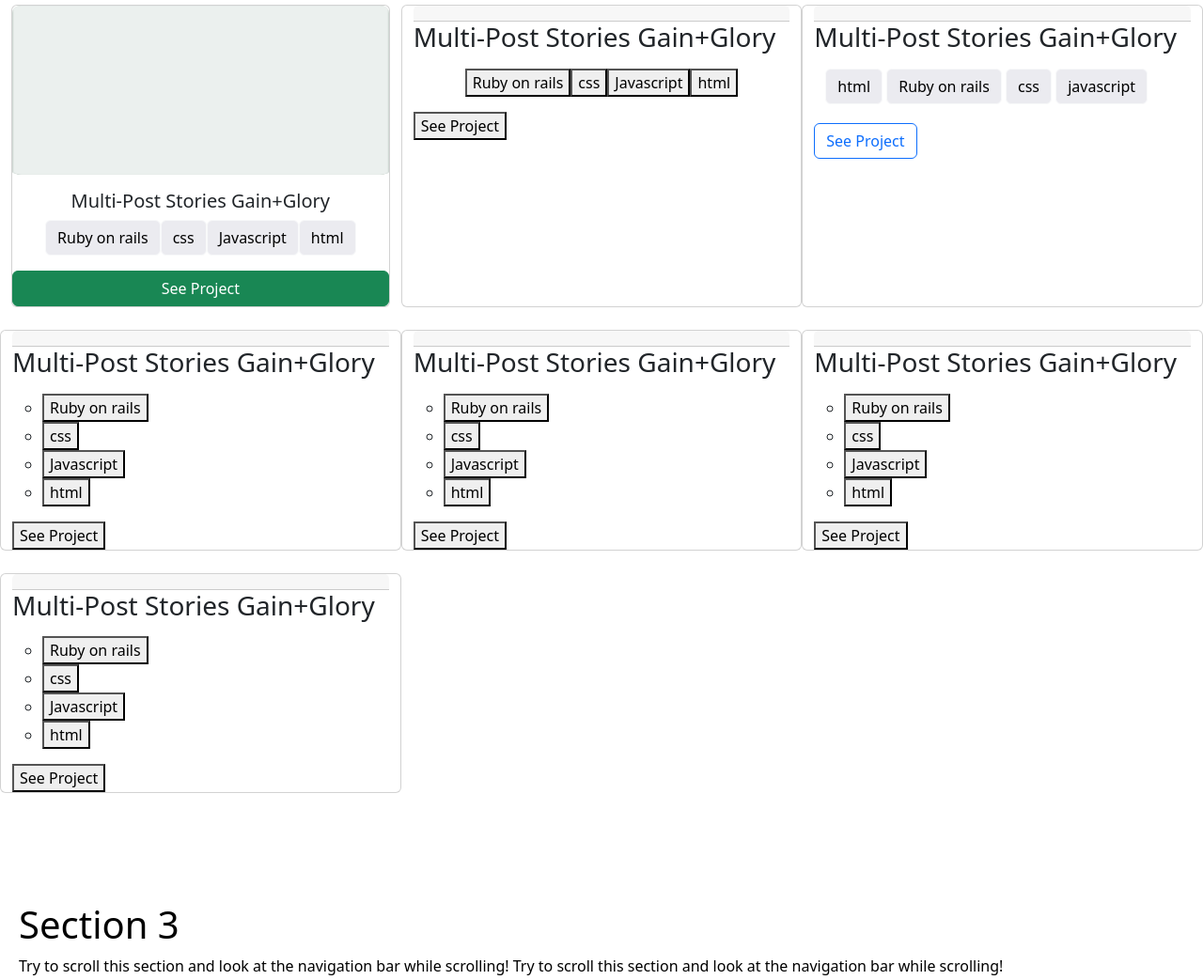
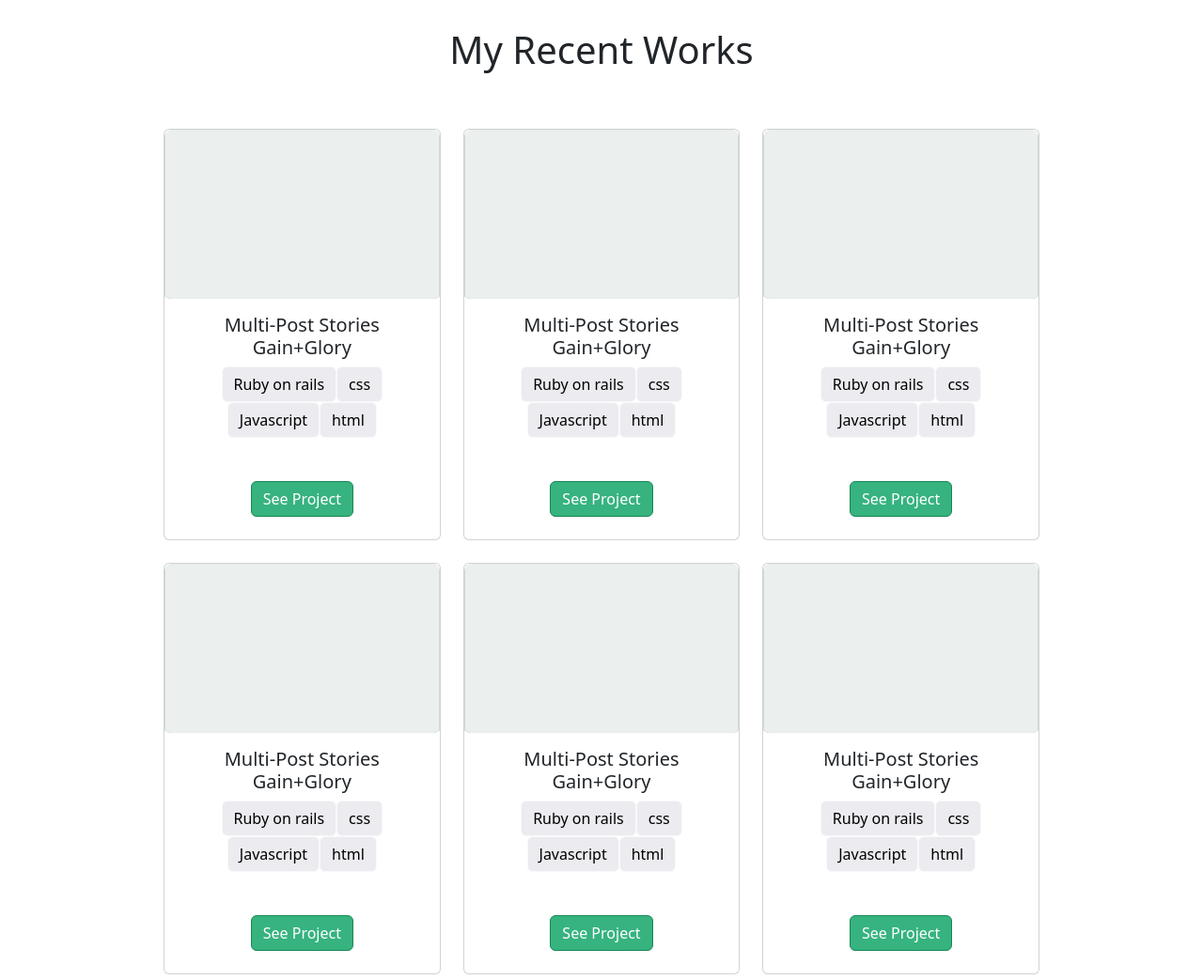
Before and after one commit to amentetteh/my-bootstrap-portfolio, a plain HTML site: page index.html in a window 1280 px wide. Shown: the part 1270-2313 px from the top of the page at 94% size. Drawn offline with nearby package versions, Linux system fonts and the light colour scheme.

Commit message:
Update index.html

```diff
--- a/index.html
+++ b/index.html
@@ -1,7 +1,7 @@
 <!DOCTYPE html>
 <html lang="en">
 <head>
-  <title>My Bootstrap Portfolio</title>
+  <title>Amen's Bootstrap Portfolio</title>
   <meta charset="utf-8">
   <meta name="viewport" content="width=device-width, initial-scale=1">
   <link href="https://cdn.jsdelivr.net/npm/bootstrap@5.2.1/dist/css/bootstrap.min.css" rel="stylesheet">
@@ -11,7 +11,10 @@
       position: relative;
   }
   .btn-light {
-    background: #ebebf0;7
+    background: #ebebf0;
+  }
+  .btn-success {
+    background: #36b37f
   }
   </style>
 </head>
@@ -67,133 +70,103 @@ style="padding:100px 20px; background-image: url('assets/images/header-llustrati
    <span style="margin: 30px auto 600px;"><img src="assets/images/disabled.png" alt="Action"></span>
 </div>
 
-<div id="about" class="container-fluid style="padding:100px 20px;">
-  <h1>My Recent Works</h1>
+<div id="about" class="container-fluid d-flex flex-column flex-wrap justify-content-center align-items-center" style="padding:20px 24px; width: auto; margin: auto 150px">
+  <h1 style="margin: 60px auto;">My Recent Works</h1>
   <ul class="row row-cols-1 row-cols-md-3 g-4 list-unstyled">
     <li>
-      <div class="card text-center" style="width: auto;">
+      <div class="card text-center d-flex flex-column flex-wrap justify-content-center align-items-center">
         <img src="assets/images/img-plaholder.png" class="card-img-top" alt="Card Header" style="height: 180px; border: #42526e; background: transparent; width: 100%; border-top-left-radius: 8px; border-top-right-radius: 8px;">
         <div class="card-body">
           <h5 class="card-title">Multi-Post Stories Gain+Glory</h5>
-          <ul class="list-unstyled d-flex justify-content-center align-items-center flex-wrap">
+          <ul class="container-fluid list-unstyled d-flex justify-content-center align-items-center flex-wrap">
             <li> <a href="#" class="btn btn-light text-black">Ruby on rails</a></li>
             <li> <a href="#" class="btn btn-light">css</a></li>
             <li> <a href="#" class="btn btn-light">Javascript</a></li>
             <li> <a href="#" class="btn btn-light">html</a></li>
            </ul>
         </div>
-        <a href="#" class="btn btn-success">See Project</a>
+        <a href="#" class="btn btn-success" style="margin: 30px auto 24px;">See Project</a>
       </div>
     </li>
-    <li class="card">
-      <header class="card-header"></header>
-      <div class="card-content">
-        <h3 class="project-title">Multi-Post Stories Gain+Glory</h3>
-        <p class="project-tags">
-
-        <ul class="list-unstyled d-flex justify-content-center align-items-center flex-wrap">
-          <li><button class="tag-button">Ruby on rails</button></li>
-          <li><button class="tag-button">css</button></li>
-          <li><button class="tag-button">Javascript</button></li>
-          <li><button class="tag-button">html</button></li>
+    <li>
+      <div class="card text-center d-flex flex-column flex-wrap justify-content-center align-items-center">
+        <img src="assets/images/img-plaholder.png" class="card-img-top" alt="Card Header" style="height: 180px; border: #42526e; background: transparent; width: 100%; border-top-left-radius: 8px; border-top-right-radius: 8px;">
+        <div class="card-body">
+          <h5 class="card-title">Multi-Post Stories Gain+Glory</h5>
+          <ul class="container-fluid list-unstyled d-flex justify-content-center align-items-center flex-wrap">
+            <li> <a href="#" class="btn btn-light text-black">Ruby on rails</a></li>
+            <li> <a href="#" class="btn btn-light">css</a></li>
+            <li> <a href="#" class="btn btn-light">Javascript</a></li>
+            <li> <a href="#" class="btn btn-light">html</a></li>
            </ul>
-        </p>
-
-        <button class="green-button" id="detail-button">See Project</button>
+        </div>
+        <a href="#" class="btn btn-success" style="margin: 30px auto 24px;">See Project</a>
       </div>
     </li>
-
-    <li class="card">
-      <header class="card-header"></header>
-      <div class="card-content">
-        <h3 class="project-title">Multi-Post Stories Gain+Glory</h3>
-        <p class="project-tags">
-
-          <div class="container-fluid" >
-            <button type="button" class="btn btn-light">html</button>
-            <button type="button" class="btn btn-light">Ruby on rails</button>
-            <button type="button" class="btn btn-light">css</button>
-            <button type="button" class="btn btn-light">javascript</button>
+    <li>
+      <div class="card text-center d-flex flex-column flex-wrap justify-content-center align-items-center">
+        <img src="assets/images/img-plaholder.png" class="card-img-top" alt="Card Header" style="height: 180px; border: #42526e; background: transparent; width: 100%; border-top-left-radius: 8px; border-top-right-radius: 8px;">
+        <div class="card-body">
+          <h5 class="card-title">Multi-Post Stories Gain+Glory</h5>
+          <ul class="container-fluid list-unstyled d-flex justify-content-center align-items-center flex-wrap">
+            <li> <a href="#" class="btn btn-light text-black">Ruby on rails</a></li>
+            <li> <a href="#" class="btn btn-light">css</a></li>
+            <li> <a href="#" class="btn btn-light">Javascript</a></li>
+            <li> <a href="#" class="btn btn-light">html</a></li>
+           </ul>
         </div>
-          <button type="button" class="btn btn-outline-primary" style="margin-top: 5%;">See Project</button>
+        <a href="#" class="btn btn-success" style="margin: 30px auto 24px;">See Project</a>
       </div>
     </li>
-
-    <li class="card">
-      <header class="card-header"></header>
-      <div class="card-content">
-        <h3 class="project-title">Multi-Post Stories Gain+Glory</h3>
-        <p class="project-tags">
-
-        <ul class="project-tags-list">
-          <li><button class="tag-button">Ruby on rails</button></li>
-          <li><button class="tag-button">css</button></li>
-          <li><button class="tag-button">Javascript</button></li>
-          <li><button class="tag-button">html</button></li>
+    <li>
+      <div class="card text-center d-flex flex-column flex-wrap justify-content-center align-items-center">
+        <img src="assets/images/img-plaholder.png" class="card-img-top" alt="Card Header" style="height: 180px; border: #42526e; background: transparent; width: 100%; border-top-left-radius: 8px; border-top-right-radius: 8px;">
+        <div class="card-body">
+          <h5 class="card-title">Multi-Post Stories Gain+Glory</h5>
+          <ul class="container-fluid list-unstyled d-flex justify-content-center align-items-center flex-wrap">
+            <li> <a href="#" class="btn btn-light text-black">Ruby on rails</a></li>
+            <li> <a href="#" class="btn btn-light">css</a></li>
+            <li> <a href="#" class="btn btn-light">Javascript</a></li>
+            <li> <a href="#" class="btn btn-light">html</a></li>
            </ul>
-        </p>
-
-        <button class="green-button" id="detail-button">See Project</button>
+        </div>
+        <a href="#" class="btn btn-success" style="margin: 30px auto 24px;">See Project</a>
       </div>
     </li>
-
-    <li class="card">
-      <header class="card-header"></header>
-      <div class="card-content">
-        <h3 class="project-title">Multi-Post Stories Gain+Glory</h3>
-        <p class="project-tags">
-
-        <ul class="project-tags-list">
-          <li><button class="tag-button">Ruby on rails</button></li>
-          <li><button class="tag-button">css</button></li>
-          <li><button class="tag-button">Javascript</button></li>
-          <li><button class="tag-button">html</button></li>
+    <li>
+      <div class="card text-center d-flex flex-column flex-wrap justify-content-center align-items-center">
+        <img src="assets/images/img-plaholder.png" class="card-img-top" alt="Card Header" style="height: 180px; border: #42526e; background: transparent; width: 100%; border-top-left-radius: 8px; border-top-right-radius: 8px;">
+        <div class="card-body">
+          <h5 class="card-title">Multi-Post Stories Gain+Glory</h5>
+          <ul class="container-fluid list-unstyled d-flex justify-content-center align-items-center flex-wrap">
+            <li> <a href="#" class="btn btn-light text-black">Ruby on rails</a></li>
+            <li> <a href="#" class="btn btn-light">css</a></li>
+            <li> <a href="#" class="btn btn-light">Javascript</a></li>
+            <li> <a href="#" class="btn btn-light">html</a></li>
            </ul>
-        </p>
-
-        <button class="green-button" id="detail-button">See Project</button>
+        </div>
+        <a href="#" class="btn btn-success" style="margin: 30px auto 24px;">See Project</a>
       </div>
     </li>
-
-    <li class="card">
-      <header class="card-header"></header>
-      <div class="card-content">
-        <h3 class="project-title">Multi-Post Stories Gain+Glory</h3>
-        <p class="project-tags">
-
-        <ul class="project-tags-list">
-          <li><button class="tag-button">Ruby on rails</button></li>
-          <li><button class="tag-button">css</button></li>
-          <li><button class="tag-button">Javascript</button></li>
-          <li><button class="tag-button">html</button></li>
+    <li>
+      <div class="card text-center d-flex flex-column flex-wrap justify-content-center align-items-center">
+        <img src="assets/images/img-plaholder.png" class="card-img-top" alt="Card Header" style="height: 180px; border: #42526e; background: transparent; width: 100%; border-top-left-radius: 8px; border-top-right-radius: 8px;">
+        <div class="card-body">
+          <h5 class="card-title">Multi-Post Stories Gain+Glory</h5>
+          <ul class="container-fluid list-unstyled d-flex justify-content-center align-items-center flex-wrap">
+            <li> <a href="#" class="btn btn-light text-black">Ruby on rails</a></li>
+            <li> <a href="#" class="btn btn-light">css</a></li>
+            <li> <a href="#" class="btn btn-light">Javascript</a></li>
+            <li> <a href="#" class="btn btn-light">html</a></li>
            </ul>
-        </p>
-
-        <button class="green-button" id="detail-button">See Project</button>
         </div>
-    </li>
-
-    <li class="card">
-      <header class="card-header"></header>
-      <div class="card-content">
-        <h3 class="project-title">Multi-Post Stories Gain+Glory</h3>
-        <p class="project-tags">
-
-        <ul class="project-tags-list">
-          <li><button class="tag-button">Ruby on rails</button></li>
-          <li><button class="tag-button">css</button></li>
-          <li><button class="tag-button">Javascript</button></li>
-          <li><button class="tag-button">html</button></li>
-        </ul>
-        </p>
-
-        <button class="green-button" id="detail-button">See Project</button>
+        <a href="#" class="btn btn-success" style="margin: 30px auto 24px;">See Project</a>
       </div>
     </li>
   </ul>
 </div>
 
-<div id="contact" class="container-fluid text-black" style="padding:100px 20px;">
+<div id="contact" class="container-fluid text-black d-flex flex-column flex-wrap justify-content-center align-items-center" style="padding:100px 20px;">
   <h1>Section 3</h1>
   <p>Try to scroll this section and look at the navigation bar while scrolling! Try to scroll this section and look at the navigation bar while scrolling!</p>
   <p>Try to scroll this section and look at the navigation bar while scrolling! Try to scroll this section and look at the navigation bar while scrolling!</p>
@@ -201,4 +174,3 @@ style="padding:100px 20px; background-image: url('assets/images/header-llustrati
 
 </body>
 </html>
-mm
```
Lines whose indentation alone changed are shown as unchanged.
